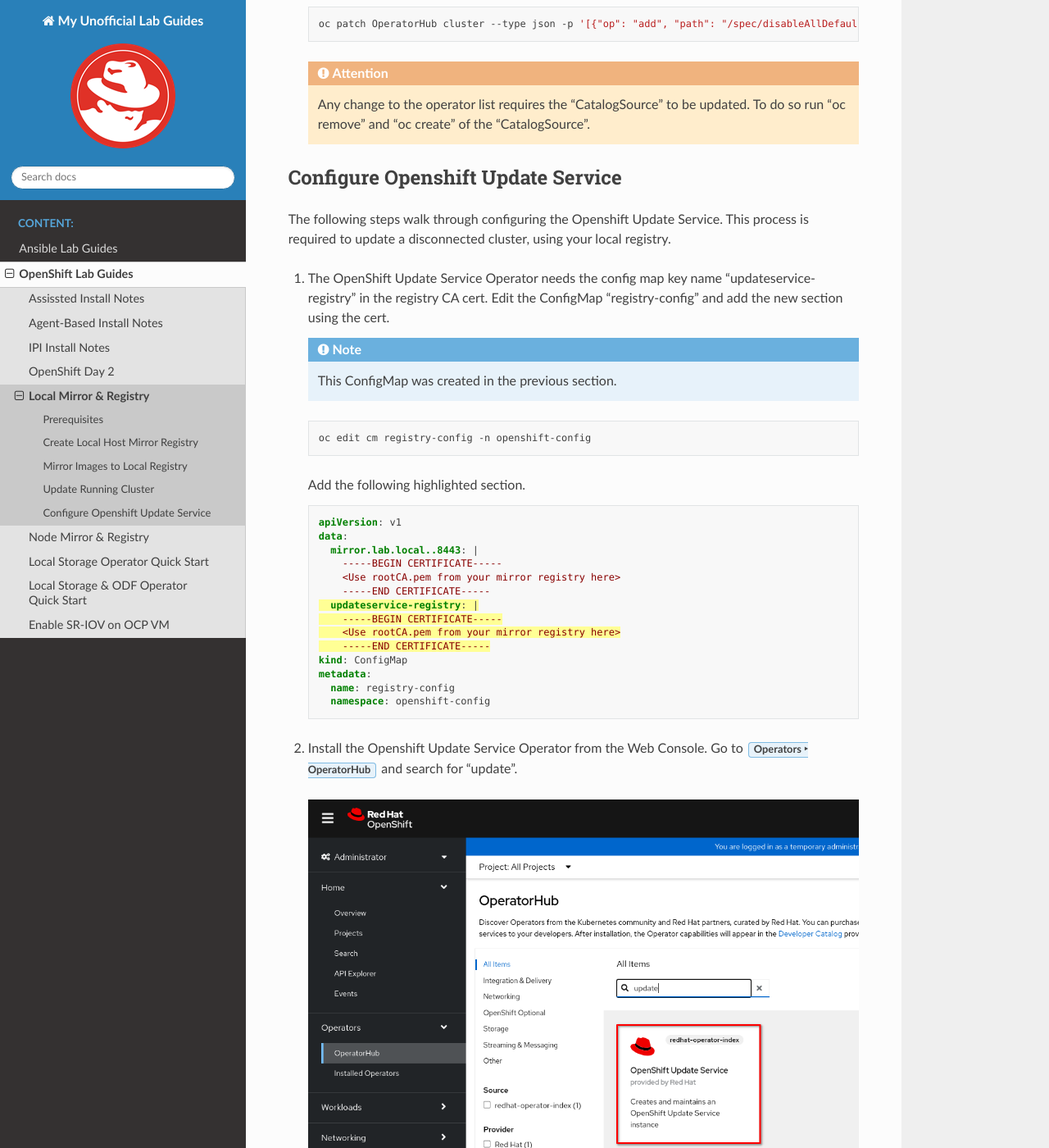
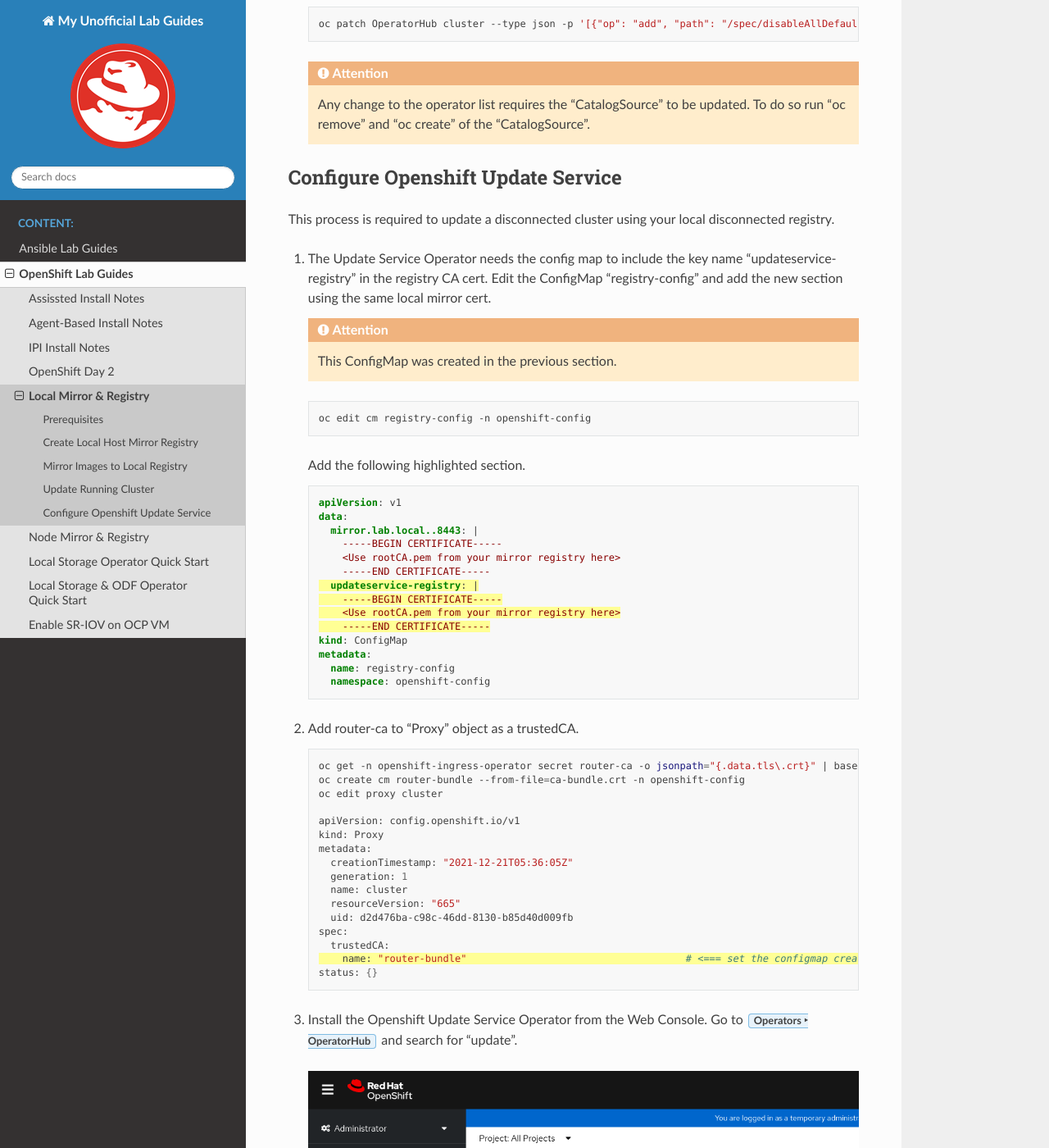
Before and after one commit to vtog/labGuides, a Sphinx documentation site: the page built from source/ocp/local-mirror-registry.rst, in a window 1280 px wide and 1400 px high, scrolled down 7260 px. Shown: the whole window at 82% size. Built offline with Sphinx 7.4.7 and the Read the Docs theme 2.0.0, drawn with Linux system fonts in a browser that asks for light colours; pages that are not in the unit, such as notebooks, are missing from menus.

Commit message:
added missing step for update service, router-ca cm for proxy service

```diff
--- a/source/ocp/local-mirror-registry.rst
+++ b/source/ocp/local-mirror-registry.rst
@@ -342,15 +342,14 @@
 Configure Openshift Update Service
 ----------------------------------
 
-The following steps walk through configuring the Openshift Update Service. This
-process is required to update a disconnected cluster, using your local
-registry.
+This process is required to update a disconnected cluster using your local
+disconnected registry.
 
-#. The OpenShift Update Service Operator needs the config map key name
+#. The Update Service Operator needs the config map to include the key name
    "updateservice-registry" in the registry CA cert. Edit the ConfigMap
-   "registry-config" and add the new section using the cert.
+   "registry-config" and add the new section using the same local mirror cert.
 
-   .. note:: This ConfigMap was created in the previous section.
+   .. attention:: This ConfigMap was created in the previous section.
 
    .. code-block:: bash
 
@@ -375,6 +374,28 @@
       metadata:
         name: registry-config
         namespace: openshift-config
+
+#. Add router-ca to "Proxy" object as a trustedCA.
+
+   .. code-block:: bash
+      :emphasize-lines: 15
+
+      oc get -n openshift-ingress-operator secret router-ca -o jsonpath="{.data.tls\.crt}" | base64 -d > ca-bundle.crt
+      oc create cm router-bundle --from-file=ca-bundle.crt -n openshift-config
+      oc edit proxy cluster
+
+      apiVersion: config.openshift.io/v1
+      kind: Proxy
+      metadata:
+        creationTimestamp: "2021-12-21T05:36:05Z"
+        generation: 1
+        name: cluster
+        resourceVersion: "665"
+        uid: d2d476ba-c98c-46dd-8130-b85d40d009fb
+      spec:
+        trustedCA:
+          name: "router-bundle"                                     # <=== set the configmap created with the router-ca
+      status: {}
 
 #. Install the Openshift Update Service Operator from the Web Console. Go to
    :menuselection:`Operators --> OperatorHub` and search for "update".
```
